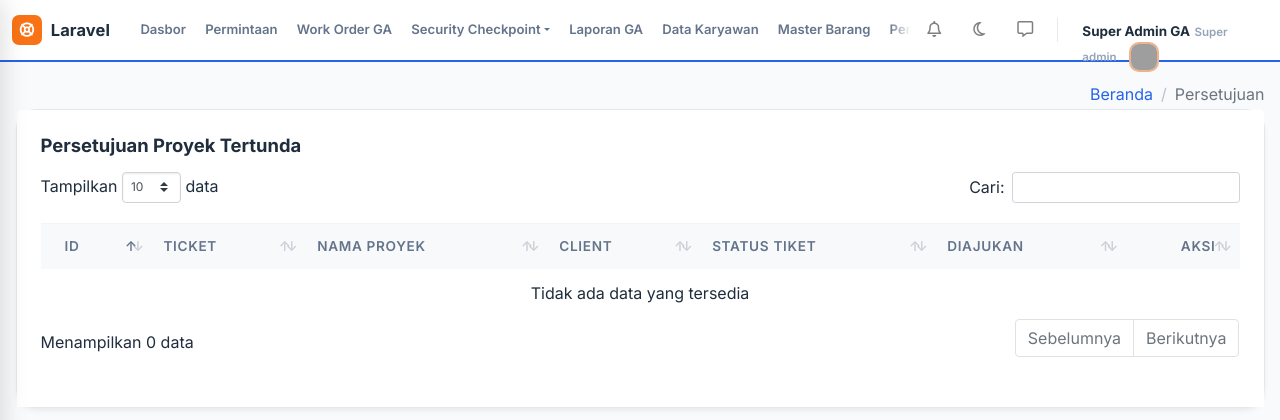
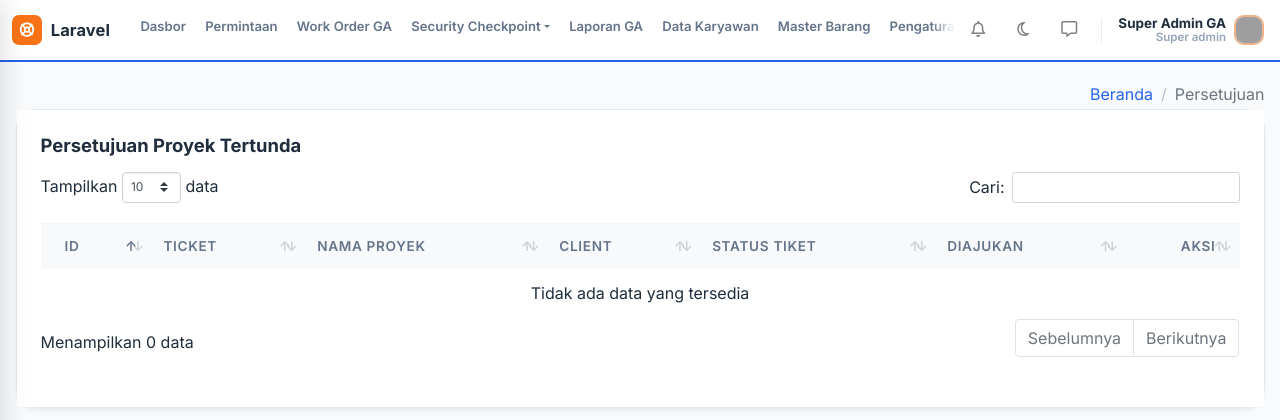
Before and after one commit to naps4/ga1, a Laravel app: page /approvals in a window 1280 px wide. Shown: the top 420 px of the page. Run offline with Laravel 10, Linux system fonts and the light colour scheme; a user stored in the database is signed in; data comes from the database, SQL or seed files in the repository; data that the repository does not hold is empty; parts of the project's set-up code (start-up, migrations or seed data) failed here and were passed over; some libraries are stand-ins or nearby versions; grey boxes are pictures that could not be loaded.

Commit message:
fix: refine navbar menu scrollbar, dark mode fade overlay, and keep user profile meta neatly inline

```diff
--- a/resources/views/layouts/app.blade.php
+++ b/resources/views/layouts/app.blade.php
@@ -158,15 +158,9 @@
 
         .top-menu-scroll {
             position: relative;
-            max-width: 100%;
-            overflow-x: auto;
-            overflow-y: visible;
-            scrollbar-width: none;
-            -ms-overflow-style: none;
-        }
-
-        .top-menu-scroll::-webkit-scrollbar {
-            display: none;
+            min-width: 0;
+            flex: 1 1 auto;
+            overflow: hidden;
         }
 
         .top-menu-scroll::before,
@@ -175,11 +169,11 @@
             position: absolute;
             top: 0;
             bottom: 0;
-            width: 22px;
+            width: 24px;
             pointer-events: none;
             opacity: 0;
             transition: opacity .2s ease;
-            z-index: 2;
+            z-index: 5;
         }
 
         .top-menu-scroll::before {
@@ -192,6 +186,14 @@
             background: linear-gradient(to left, #fff, rgba(255,255,255,0));
         }
 
+        body.dark-mode .top-menu-scroll::before {
+            background: linear-gradient(to right, #343a40, rgba(52, 58, 64, 0));
+        }
+
+        body.dark-mode .top-menu-scroll::after {
+            background: linear-gradient(to left, #343a40, rgba(52, 58, 64, 0));
+        }
+
         .top-menu-scroll.has-left::before {
             opacity: 1;
         }
@@ -203,19 +205,33 @@
         .top-menu-list {
             display: flex;
             align-items: center;
-            gap: 1rem;
+            gap: 0.85rem;
             overflow-x: auto;
-            overflow-y: visible;
+            overflow-y: hidden;
             white-space: nowrap;
-            padding: .15rem 0 0;
+            padding: .15rem 0 .35rem;
             margin: 0;
             list-style: none;
-            scrollbar-width: none;
-            -ms-overflow-style: none;
+            scrollbar-width: thin;
+            scrollbar-color: rgba(148, 163, 184, 0.4) transparent;
+            -webkit-overflow-scrolling: touch;
         }
 
         .top-menu-list::-webkit-scrollbar {
-            display: none;
+            height: 3px;
+        }
+
+        .top-menu-list::-webkit-scrollbar-track {
+            background: transparent;
+        }
+
+        .top-menu-list::-webkit-scrollbar-thumb {
+            background: rgba(148, 163, 184, 0.35);
+            border-radius: 4px;
+        }
+
+        .top-menu-list::-webkit-scrollbar-thumb:hover {
+            background: rgba(148, 163, 184, 0.7);
         }
 
         @media (max-width: 1366px) {
@@ -223,7 +239,7 @@
                 gap: 0.4rem;
             }
             .top-menu-link {
-                padding: .5rem .4rem !important;
+                padding: .45rem .4rem !important;
                 font-size: .82rem !important;
             }
         }
@@ -1361,6 +1377,14 @@
             if (!scrollWrap || !menuList) {
                 return;
             }
+
+            // Mouse wheel horizontal scrolling
+            scrollWrap.addEventListener('wheel', function (e) {
+                if (e.deltaY !== 0) {
+                    e.preventDefault();
+                    menuList.scrollLeft += e.deltaY * 0.8;
+                }
+            }, { passive: false });
 
             function updateTopMenuFade() {
                 const maxScrollLeft = menuList.scrollWidth - menuList.clientWidth;
--- a/resources/views/layouts/partials/navbar.blade.php
+++ b/resources/views/layouts/partials/navbar.blade.php
@@ -104,7 +104,7 @@
     </div>
 
     <!-- Right navbar links -->
-    <ul class="navbar-nav ml-auto">
+    <ul class="navbar-nav ml-auto flex-shrink-0 align-items-center">
         {{-- Tombol Scan cepat untuk Security Guard (mobile only) --}}
         @if(auth()->user()->role === 'security')
         <li class="nav-item d-flex d-md-none align-items-center mr-1">
@@ -153,12 +153,12 @@
 
         <!-- User Dropdown Menu -->
         <li class="nav-item dropdown">
-            <a class="nav-link text-muted" data-toggle="dropdown" href="#">
-                <span class="d-none d-md-inline user-meta">
-                    <span class="user-meta-name">{{ auth()->user()->name }}</span>
-                    <span class="user-meta-role">{{ ucfirst(str_replace('_', ' ', auth()->user()->role)) }}</span>
+            <a class="nav-link text-muted d-flex align-items-center px-2 py-0" data-toggle="dropdown" href="#">
+                <span class="d-none d-lg-inline-block user-meta text-right mr-2" style="white-space: nowrap; line-height: 1.2;">
+                    <span class="user-meta-name d-block text-truncate" style="max-width: 130px;">{{ auth()->user()->name }}</span>
+                    <span class="user-meta-role d-block text-truncate" style="max-width: 130px;">{{ ucfirst(str_replace('_', ' ', auth()->user()->role)) }}</span>
                 </span>
-                <img src="{{ auth()->user()->avatar_url }}" alt="User" class="user-avatar-pill">
+                <img src="{{ auth()->user()->avatar_url }}" alt="User" class="user-avatar-pill flex-shrink-0">
             </a>
             <div class="dropdown-menu dropdown-menu-lg dropdown-menu-right shadow-sm border-0 mt-2" style="border-radius: 1rem; overflow: hidden;">
                 <span class="dropdown-item dropdown-header bg-light">
```
